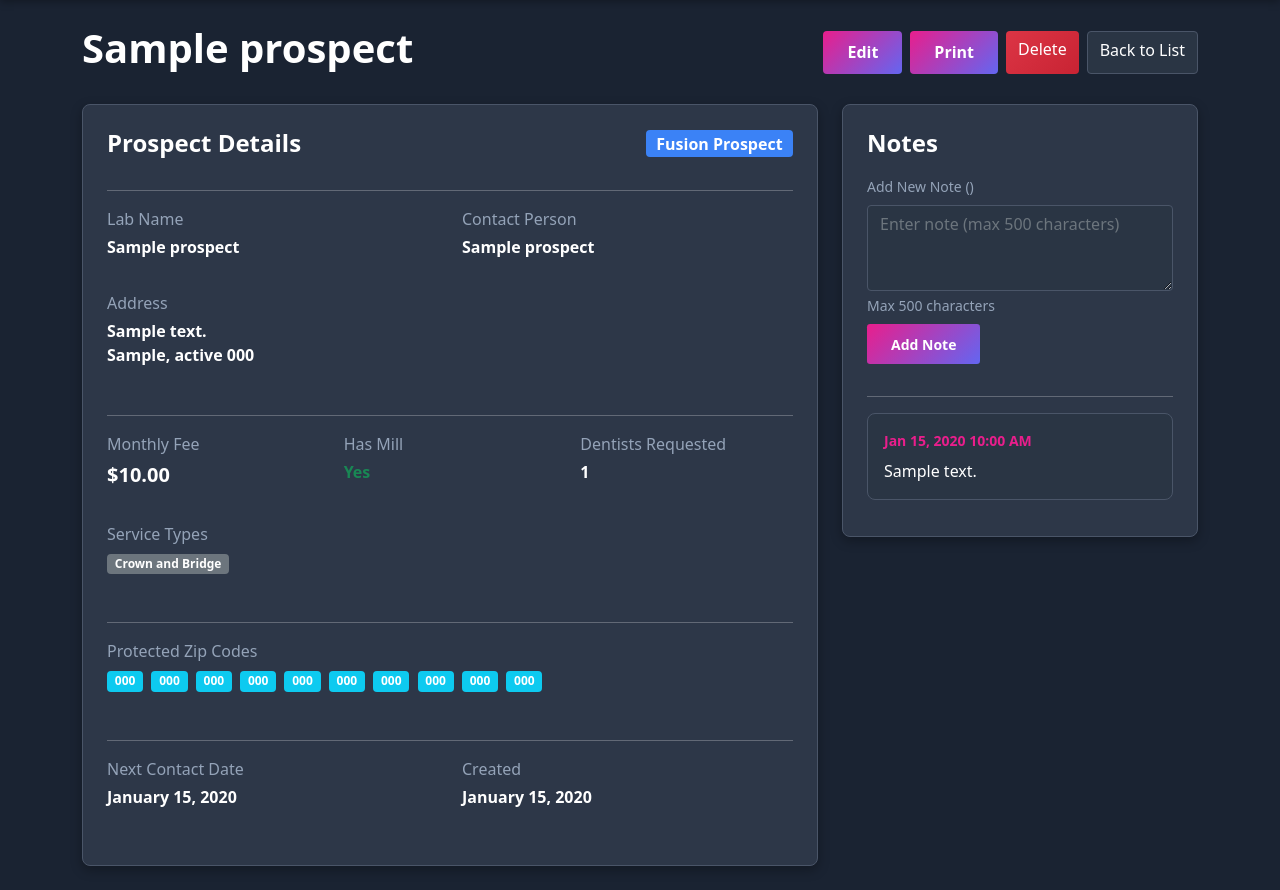
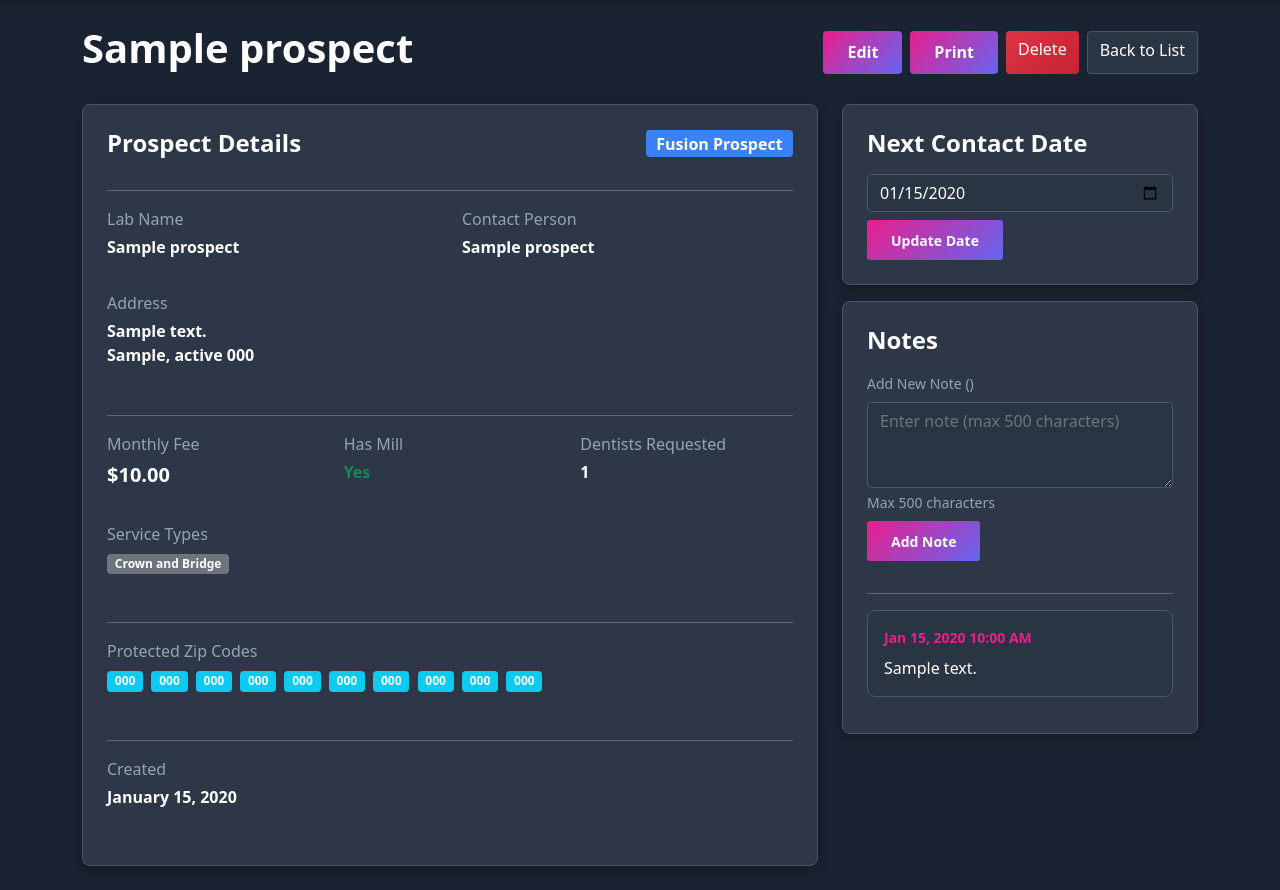
Before and after one commit to jaigner-ams/fusion, a Django app: page /prospects/1/ in a window 1280 px wide. Shown: the part 67-957 px from the top of the page. Run offline with Django 4.2, Linux system fonts and the light colour scheme; a user stored in the database is signed in; tables that the repository leaves empty hold one stand-in row (values such as "Sample post").

Commit message:
Add editable next contact date and CSV export for contact schedule
- Move next contact date to right column on prospect detail page
- Make next contact date editable directly from detail view
- Add CSV export button to contact schedule page for selected date

Co-Authored-By: Claude Opus 4.5 <noreply@anthropic.com>

```diff
--- a/prospects/forms.py
+++ b/prospects/forms.py
@@ -124,3 +124,20 @@ class ProspectNoteForm(forms.ModelForm):
         labels = {
             'note_text': 'Add New Note'
         }
+
+
+class NextContactDateForm(forms.ModelForm):
+    """Form for editing next contact date on detail page"""
+
+    class Meta:
+        model = Prospect
+        fields = ['next_contact_date']
+        widgets = {
+            'next_contact_date': forms.DateInput(attrs={
+                'class': 'form-control',
+                'type': 'date'
+            })
+        }
+        labels = {
+            'next_contact_date': 'Next Contact Date'
+        }
--- a/prospects/templates/prospects/prospect_detail.html
+++ b/prospects/templates/prospects/prospect_detail.html
@@ -116,18 +116,8 @@
 
             <hr class="border-secondary">
 
-            <!-- Scheduling -->
+            <!-- Created Date -->
             <div class="row mb-3">
-                <div class="col-md-6">
-                    <p class="text-muted mb-1">Next Contact Date</p>
-                    <p class="fw-bold">
-                        {% if prospect.next_contact_date %}
-                            {{ prospect.next_contact_date|date:"F d, Y" }}
-                        {% else %}
-                            <span class="text-muted">Not scheduled</span>
-                        {% endif %}
-                    </p>
-                </div>
                 <div class="col-md-6">
                     <p class="text-muted mb-1">Created</p>
                     <p class="fw-bold">{{ prospect.created_at|date:"F d, Y" }}</p>
@@ -136,8 +126,20 @@
         </div>
     </div>
 
-    <!-- Right Column - Notes -->
+    <!-- Right Column - Next Contact & Notes -->
     <div class="col-md-4">
+        <!-- Next Contact Date -->
+        <div class="card mb-3">
+            <h4 class="mb-3">Next Contact Date</h4>
+            <form method="post">
+                {% csrf_token %}
+                <div class="mb-2">
+                    {{ date_form.next_contact_date }}
+                </div>
+                <button type="submit" name="update_date" class="btn btn-primary btn-sm">Update Date</button>
+            </form>
+        </div>
+
         <div class="card">
             <h4 class="mb-3">Notes</h4>
 
@@ -149,7 +151,7 @@
                     {{ note_form.note_text }}
                     <div class="form-text text-muted">Max 500 characters</div>
                 </div>
-                <button type="submit" class="btn btn-primary btn-sm">Add Note</button>
+                <button type="submit" name="add_note" class="btn btn-primary btn-sm">Add Note</button>
             </form>
 
             <hr class="border-secondary">
--- a/prospects/views.py
+++ b/prospects/views.py
@@ -6,7 +6,7 @@ from django.db.models import Q
 from django.http import HttpResponse
 from datetime import date
 from .models import Prospect, ProspectNote, ProspectServiceType
-from .forms import ProspectForm, ProspectNoteForm
+from .forms import ProspectForm, ProspectNoteForm, NextContactDateForm
 
 
 @login_required
@@ -96,20 +96,29 @@ def prospect_detail(request, pk):
     prospect = get_object_or_404(Prospect, pk=pk)
     notes = prospect.notes.all()
     note_form = ProspectNoteForm()
+    date_form = NextContactDateForm(instance=prospect)
 
     if request.method == 'POST':
-        note_form = ProspectNoteForm(request.POST)
-        if note_form.is_valid():
-            note = note_form.save(commit=False)
-            note.prospect = prospect
-            note.save()
-            messages.success(request, 'Note added successfully!')
-            return redirect('prospects:prospect_detail', pk=pk)
+        if 'add_note' in request.POST:
+            note_form = ProspectNoteForm(request.POST)
+            if note_form.is_valid():
+                note = note_form.save(commit=False)
+                note.prospect = prospect
+                note.save()
+                messages.success(request, 'Note added successfully!')
+                return redirect('prospects:prospect_detail', pk=pk)
+        elif 'update_date' in request.POST:
+            date_form = NextContactDateForm(request.POST, instance=prospect)
+            if date_form.is_valid():
+                date_form.save()
+                messages.success(request, 'Next contact date updated!')
+                return redirect('prospects:prospect_detail', pk=pk)
 
     context = {
         'prospect': prospect,
         'notes': notes,
         'note_form': note_form,
+        'date_form': date_form,
         'title': f'Prospect: {prospect.lab_name}'
     }
     return render(request, 'prospects/prospect_detail.html', context)
@@ -172,16 +181,25 @@ def contact_schedule(request):
 def export_csv(request):
     """Export prospects to CSV file"""
     status_filter = request.GET.get('status', '')
+    contact_date = request.GET.get('contact_date', '')
 
     prospects = Prospect.objects.all()
     if status_filter:
         prospects = prospects.filter(status=status_filter)
+    if contact_date:
+        try:
+            selected_date = date.fromisoformat(contact_date)
+            prospects = prospects.filter(next_contact_date=selected_date)
+        except ValueError:
+            pass
 
     # Create the HttpResponse object with CSV header
     response = HttpResponse(content_type='text/csv')
     filename = f'prospects_{date.today().isoformat()}'
     if status_filter:
         filename += f'_{status_filter}'
+    if contact_date:
+        filename += f'_contacts_{contact_date}'
     response['Content-Disposition'] = f'attachment; filename="{filename}.csv"'
 
     writer = csv.writer(response)
```
Also changed, not shown: prospects/templates/prospects/contact_schedule.html (+6 -1 lines).
